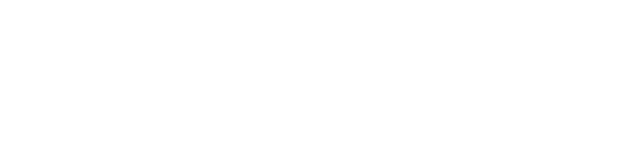
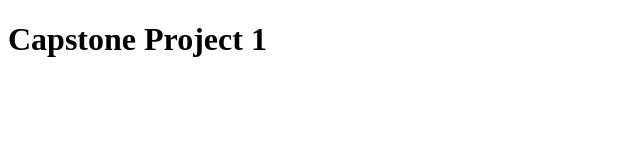
Before and after one commit to fezzopro/First-Capstone-Project, a plain HTML site: page index.html in a window 1280 px wide. Shown: the whole page, without its empty margins (0-640 px from the left). Drawn offline with Linux system fonts and the light colour scheme.

Commit message:
Add h1 for light house to run successfully

```diff
--- a/index.html
+++ b/index.html
@@ -7,6 +7,6 @@
   <title>Tech Events</title>
 </head>
 <body>
-
+  <h1>Capstone Project 1</h1>
 </body>
 </html>
```
